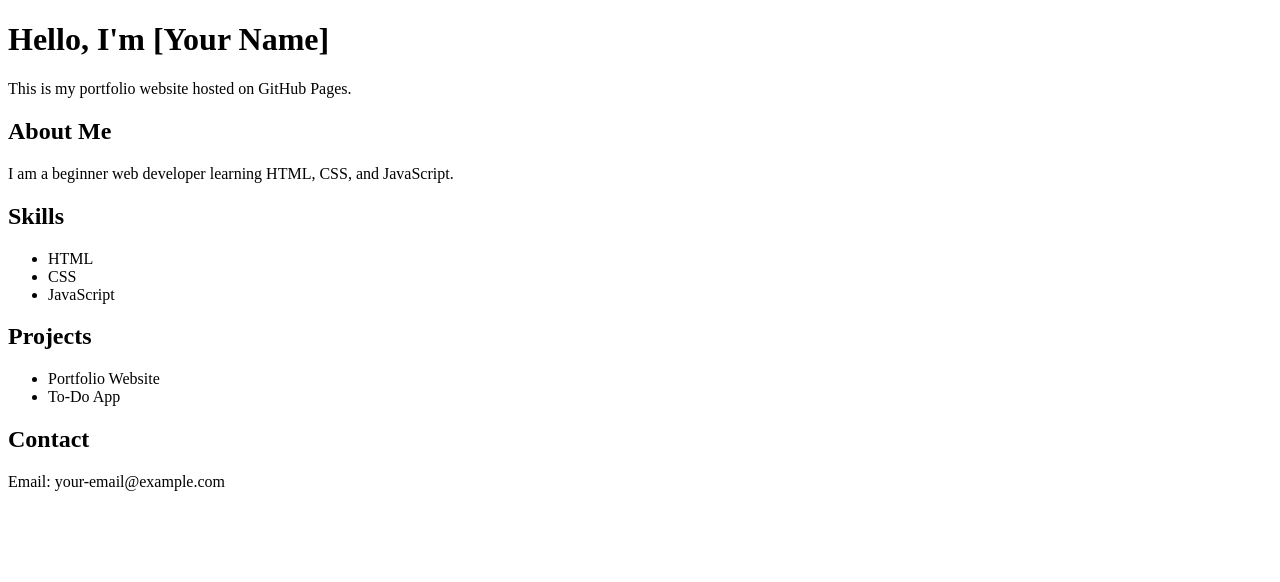
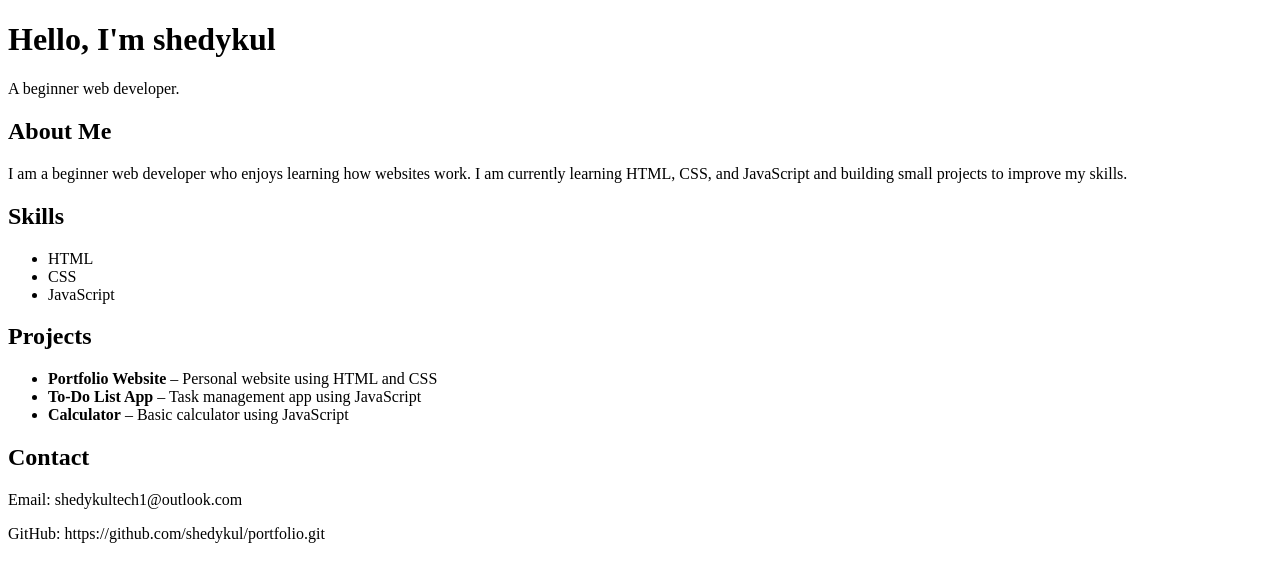
Before and after one commit to shedykul/portfolio, a plain HTML site: page index.html in a window 1280 px wide. Drawn offline with Linux system fonts and the light colour scheme.

Commit message:
Revise portfolio content and add contact info
Updated personal information and added project details.

```diff
--- a/index.html
+++ b/index.html
@@ -6,12 +6,14 @@
 </head>
 <body>
 
-  <h1>Hello, I'm [Your Name]</h1>
-  <p>This is my portfolio website hosted on GitHub Pages.</p>
+  <h1>Hello, I'm shedykul</h1>
+<p>A beginner web developer.</p>
 
 <h2>About Me</h2>
 <p>
-    I am a beginner web developer learning HTML, CSS, and JavaScript.
+I am a beginner web developer who enjoys learning how websites work.
+I am currently learning HTML, CSS, and JavaScript and building small projects
+to improve my skills.
 </p>
 
 <h2>Skills</h2>
@@ -23,12 +25,11 @@
 
 <h2>Projects</h2>
 <ul>
-    <li>Portfolio Website</li>
-    <li>To-Do App</li>
+  <li><strong>Portfolio Website</strong> – Personal website using HTML and CSS</li>
+  <li><strong>To-Do List App</strong> – Task management app using JavaScript</li>
+  <li><strong>Calculator</strong> – Basic calculator using JavaScript</li>
 </ul>
 
 <h2>Contact</h2>
-  <p>Email: your-email@example.com</p>
-
-</body>
-</html>
+<p>Email: shedykultech1@outlook.com</p>
+<p>GitHub: https://github.com/shedykul/portfolio.git</p>
```
Lines whose indentation alone changed are shown as unchanged.
